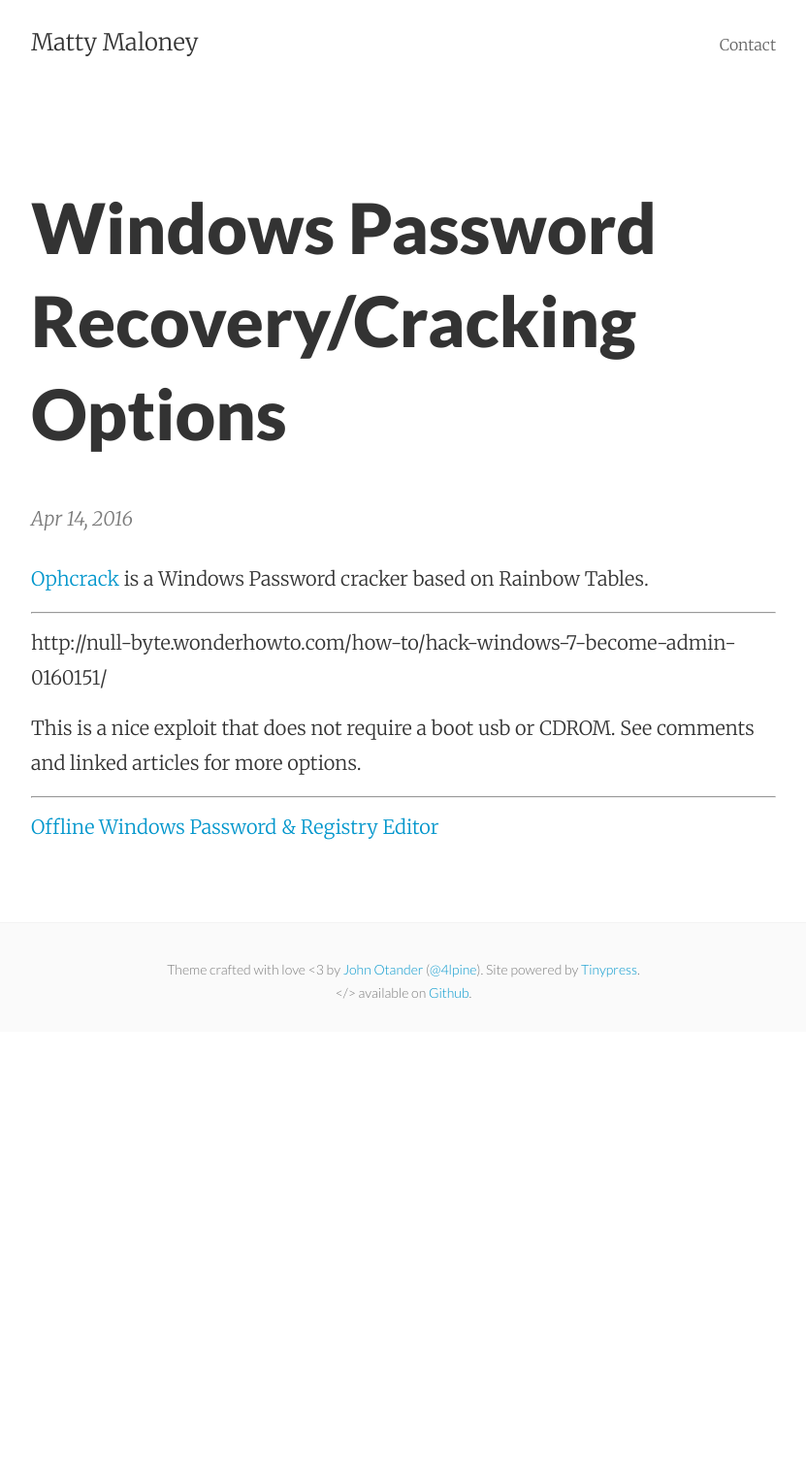
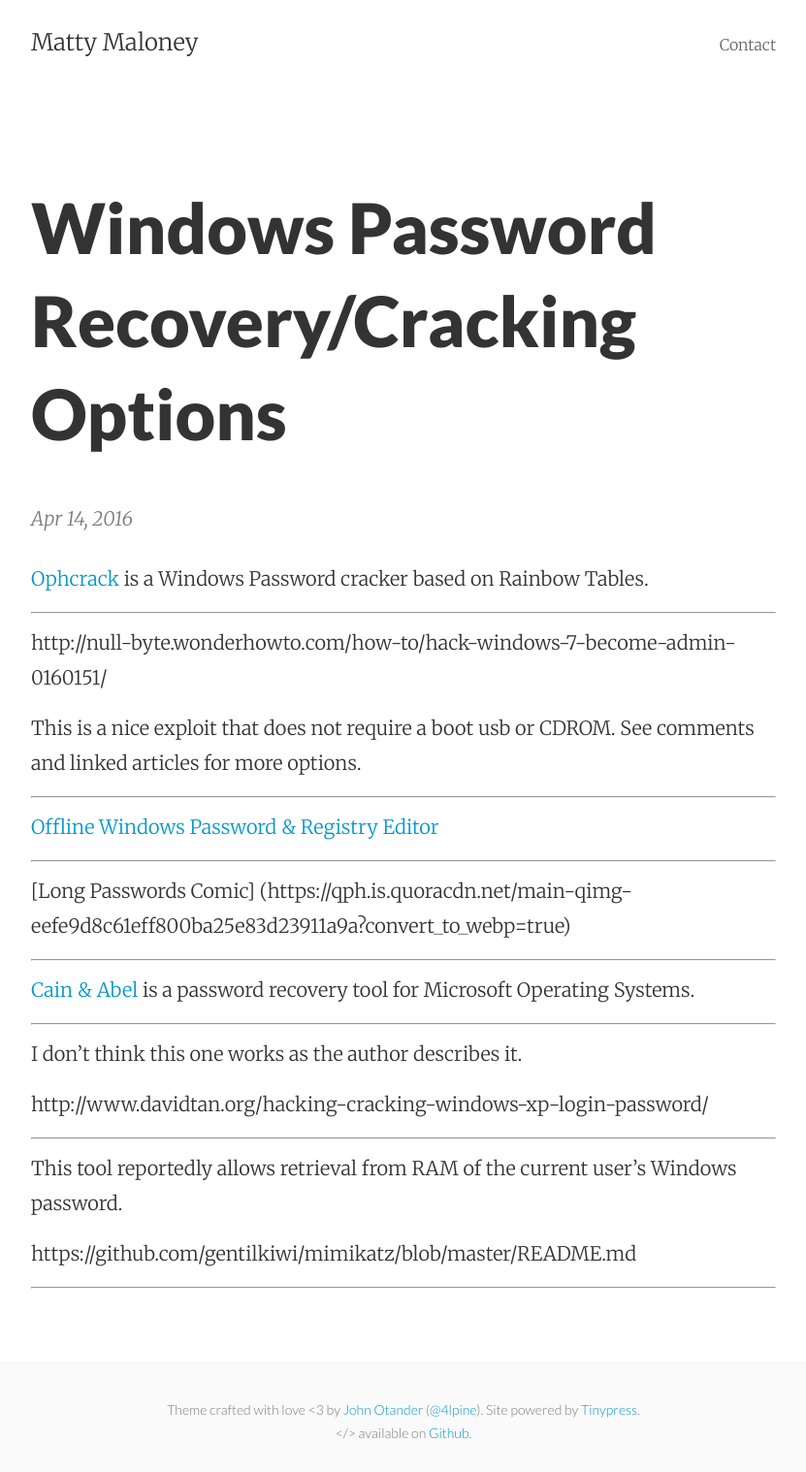
Before and after one commit to mattymaloney/mattymaloney.github.io, a Jekyll site: the page built from _posts/2016-04-14-windows-password-recovery-cracking.md, in a window 1280 px wide. Shown: the whole page at 97% size, without its empty margins (224-1055 px from the left). Built offline with Jekyll 4.4.1, drawn with Linux system fonts in a browser that asks for light colours; before the commit the page ends 1064 px from its top, so only the background shows below that.

Commit message:
Mr Hyde was here …

```diff
--- a/_posts/2016-04-14-windows-password-recovery-cracking.md
+++ b/_posts/2016-04-14-windows-password-recovery-cracking.md
@@ -15,3 +15,25 @@
 ---
 
 [Offline Windows Password & Registry Editor](http://pogostick.net/~pnh/ntpasswd/)
+
+---
+
+[Long Passwords Comic] (https://qph.is.quoracdn.net/main-qimg-eefe9d8c61eff800ba25e83d23911a9a?convert_to_webp=true)
+
+---
+
+[Cain & Abel](http://www.oxid.it/cain.html) is a password recovery tool for Microsoft Operating Systems.
+
+---
+
+I don't think this one works as the author describes it.
+
+http://www.davidtan.org/hacking-cracking-windows-xp-login-password/
+
+---
+
+This tool reportedly allows retrieval from RAM of the current user's Windows password.
+
+https://github.com/gentilkiwi/mimikatz/blob/master/README.md
+
+---
```
